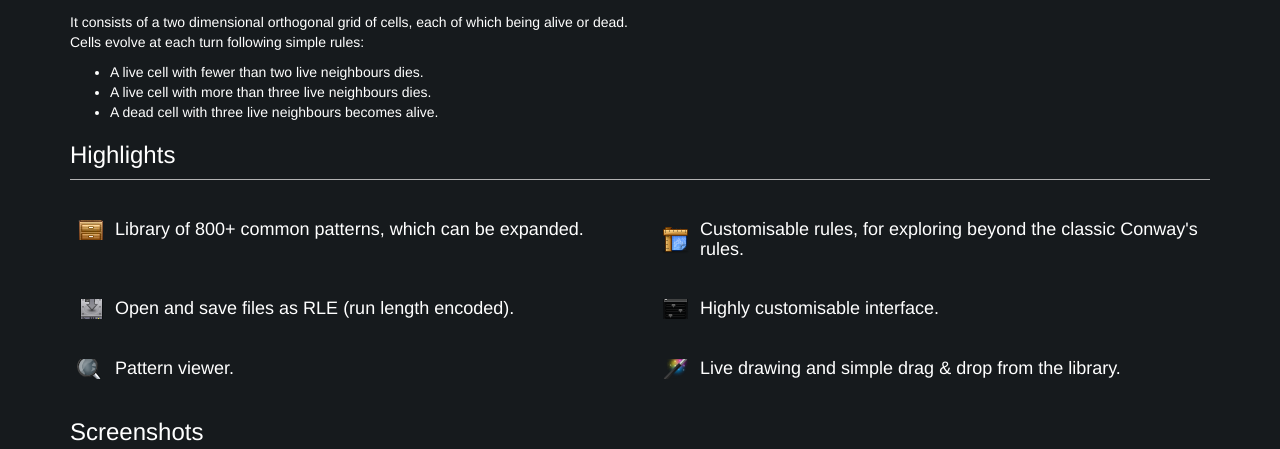
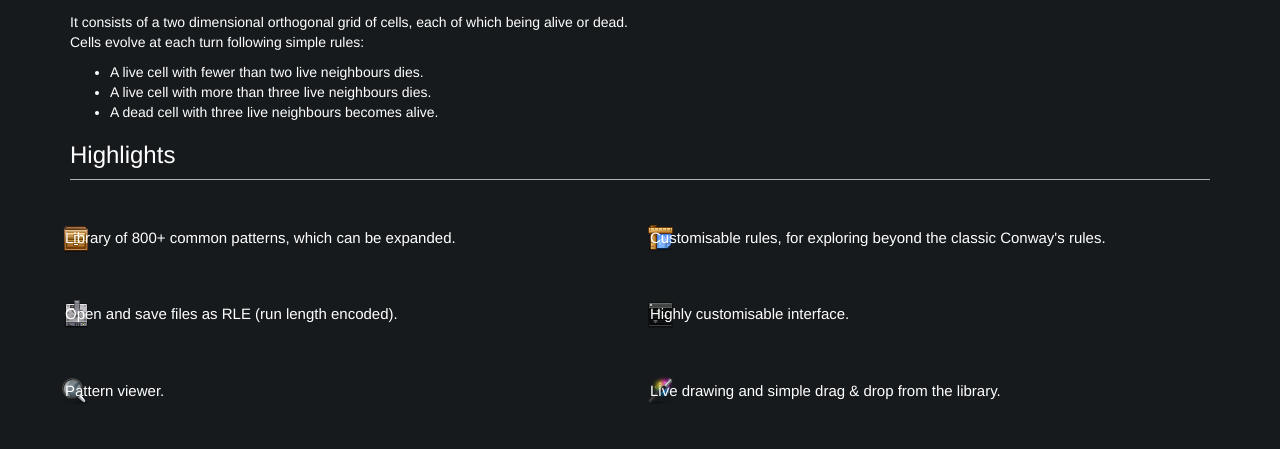
Before and after one commit to macmade/game-of-life.io, a PHP site: page / in a window 1280 px wide. Shown: the part 677-1126 px from the top of the page. Run offline with PHP 8.4, Linux system fonts and the light colour scheme; some libraries are stand-ins or nearby versions.

Commit message:
Highlights

```diff
--- a/css/layout.css
+++ b/css/layout.css
@@ -29,7 +29,13 @@
 }
 
 .highlights h4 {
-    font-size:      18px;
+    font-size:      15px;
+    padding:        10px;
+}
+
+.highlights div {
+    margin:         0px;
+    padding:        0px;
 }
 
 .footer {
```
